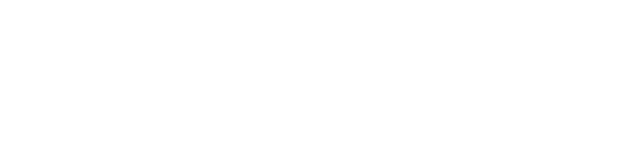
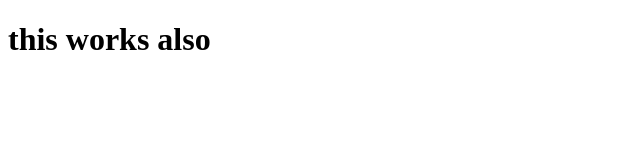
Before and after one commit to lakshyarawal/Mod2Ass, a plain HTML site: page mod2sol/index.html in a window 1280 px wide. Shown: the whole page, without its empty margins (0-640 px from the left). Drawn offline with Linux system fonts and the light colour scheme.

Commit message:
small change

```diff
--- a/mod2sol/index.html
+++ b/mod2sol/index.html
@@ -4,6 +4,6 @@
 	<title>Mod2Sol</title>
 </head>
 <body>
-
+<h1>this works also</h1>
 </body>
 </html>
```
